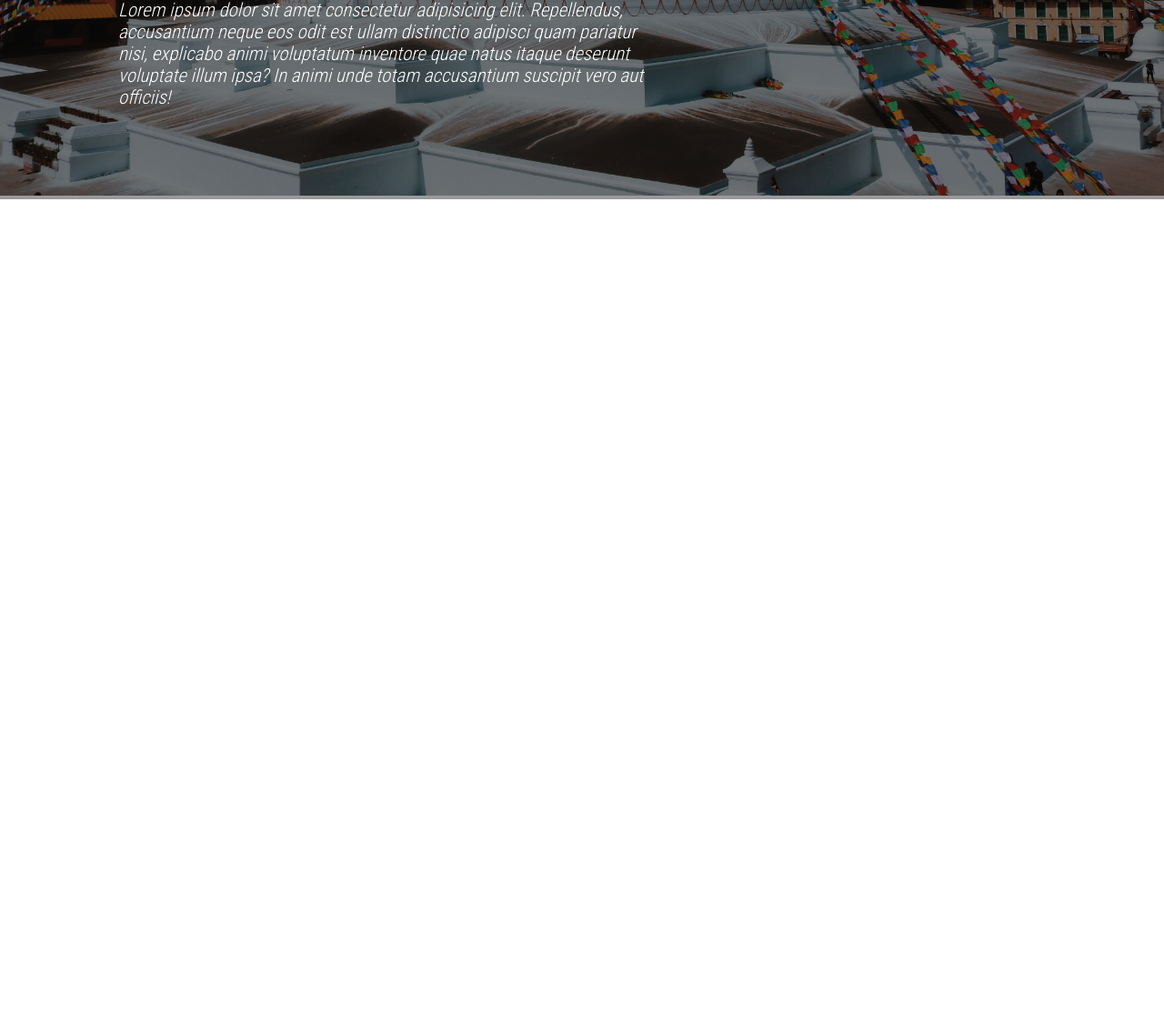
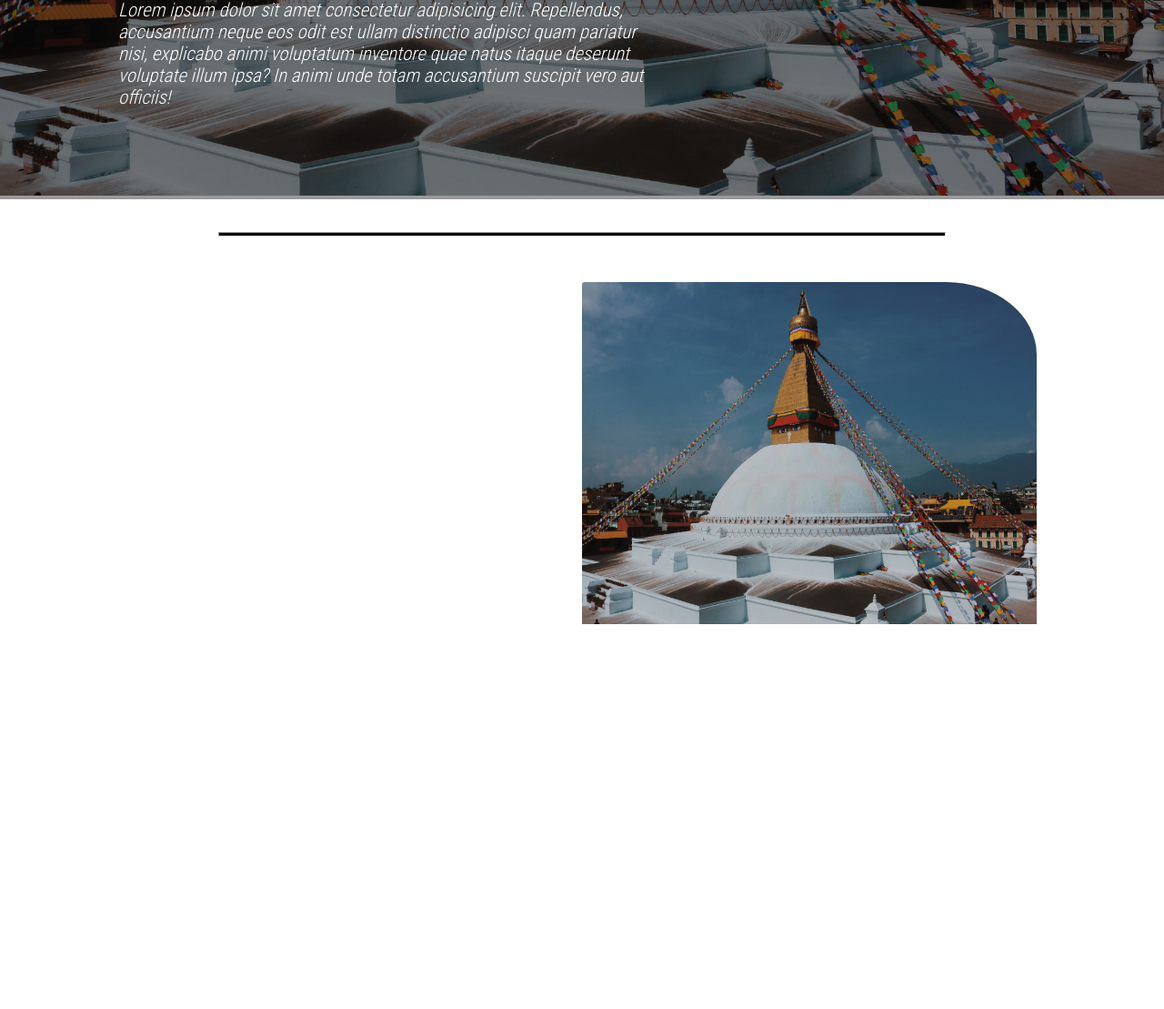
Before and after one commit to aayushdhakal/project-6-sem, a PHP site: page / in a window 1280 px wide. Shown: the part 585-1694 px from the top of the page at 91% size. After the commit the page ends 1271 px from the top, so only its background shows below. Run offline with PHP 8.4, Linux system fonts and the light colour scheme.

Commit message:
Added new section for the recomendation

```diff
--- a/index.html
+++ b/index.html
@@ -39,7 +39,13 @@
       </div>
    </header>
    <section>
+      <hr>
+      <div class="header-recomendation">
+         <img src="./style/assests/diya-pokharel-QhlJ7XDjEvg-unsplash.jpg" alt="pic1">
+         <img src="./style/assests/karl-jk-hedin-byivKmhsh7U-unsplash.jpg" alt="pic2">
+      </div>
 
+      <hr>
    </section>
 </body>
 
--- a/style/style.css
+++ b/style/style.css
@@ -107,7 +107,40 @@ header  .slideshow-container img{
    font-size: 1.3rem;
    font-style: italic;
 }
+
 /* Section */
+
 section{
-   height: 200vh;
+   /* height: 200vh; */
+   margin: 30px auto 0px auto;
+   width: 1000px;
+   padding-top: 60px;
 }
+
+section hr{
+   width: 800px;
+   height: 5px;
+   background-color: black;
+   margin: 10px auto;
+}
+
+section .header-recomendation{
+   position: relative;
+   padding-top: 40px;
+}
+
+section .header-recomendation img{
+   display: block;
+   width: 500px;
+   height: 400px;
+   border-radius: 3px;
+}
+
+section .header-recomendation img:nth-child(2){
+
+   border-bottom-left-radius:20%;
+}
+section .header-recomendation img:nth-child(1){
+   margin: 0 0 0 50%;
+   border-top-right-radius:20%;
+}
```
Also changed, not shown: style/assests/karl-jk-hedin-byivKmhsh7U-unsplash.jpg (added), style/assests/picture.jpg (added).
